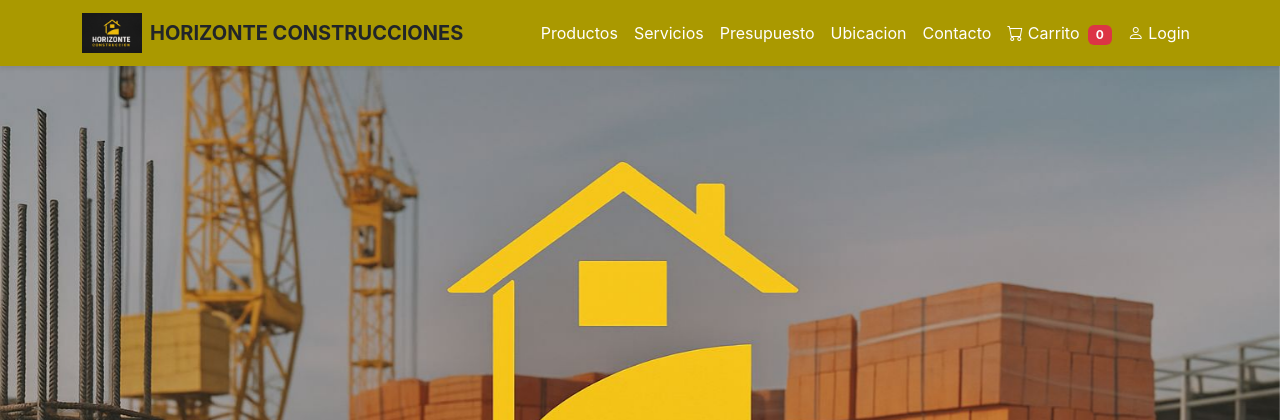
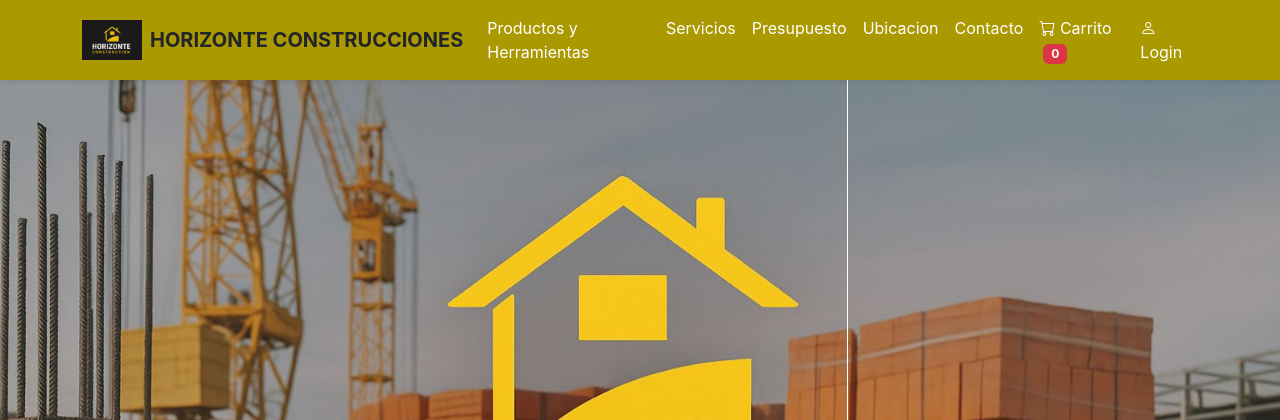
Before and after one commit to AdrianTejeda/PROYECTO-DE-LABORATORIO-DE-PROGRAMACION-, a PHP site: page /index.php in a window 1280 px wide. Shown: the top 420 px of the page. Run offline with PHP 8.4, Linux system fonts and the light colour scheme; data comes from the database, SQL or seed files in the repository.

Commit message:
Cambio Titulo del menu Productos, por Productos y Herramientas

```diff
--- a/partials/navbar.php
+++ b/partials/navbar.php
@@ -22,7 +22,7 @@
     </button>
     <div class="collapse navbar-collapse" id="mainNav">
       <ul class="navbar-nav ms-auto">
-        <li class="nav-item"><a class="nav-link" href="index.php#productos">Productos</a></li>
+        <li class="nav-item"><a class="nav-link" href="index.php#productos">Productos y Herramientas</a></li>
         <li class="nav-item"><a class="nav-link" href="index.php#servicios">Servicios</a></li>
         <li class="nav-item"><a class="nav-link" href="index.php#presupuesto">Presupuesto</a></li>
         <li class="nav-item"><a class="nav-link" href="index.php#ubicacion">Ubicacion</a></li>
```
